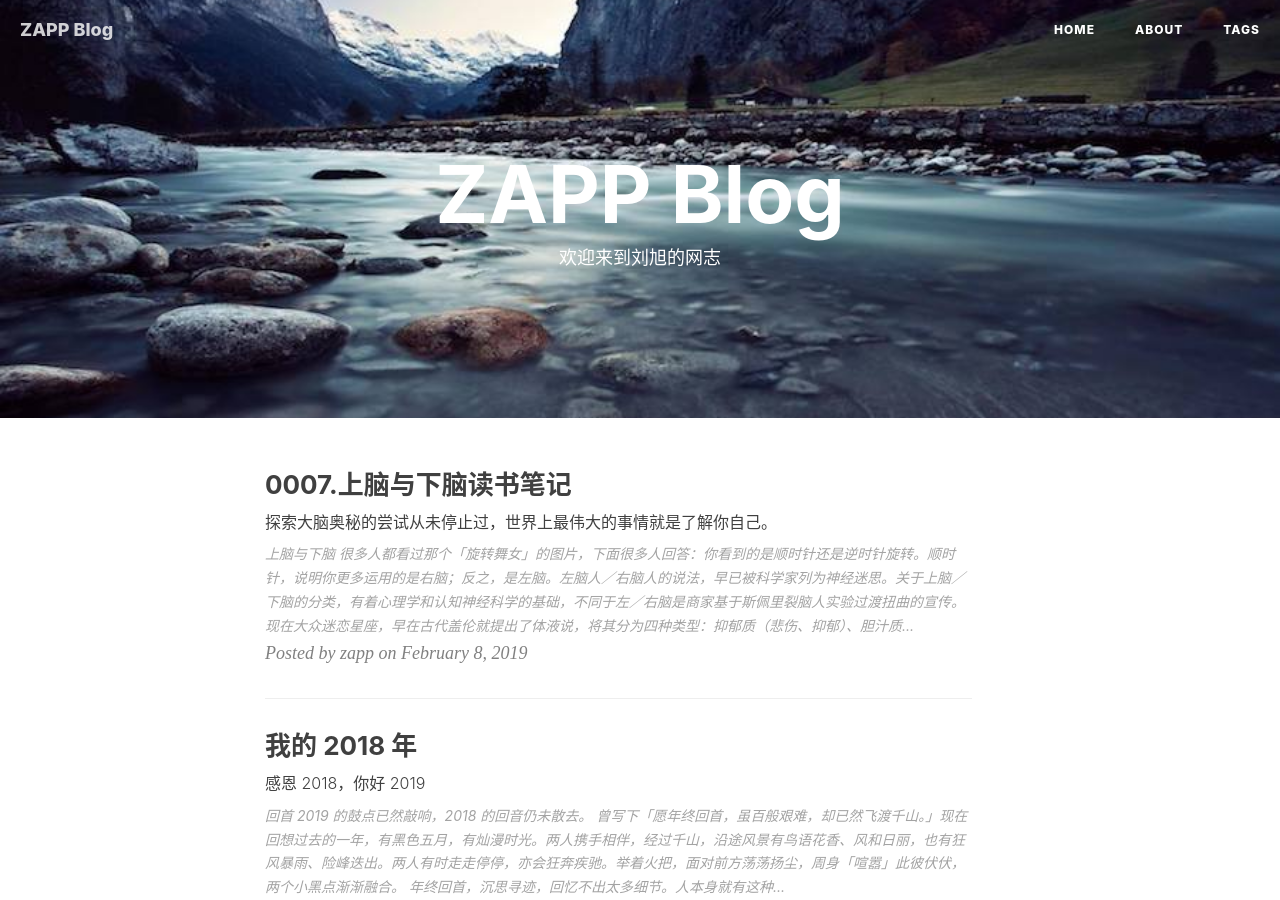
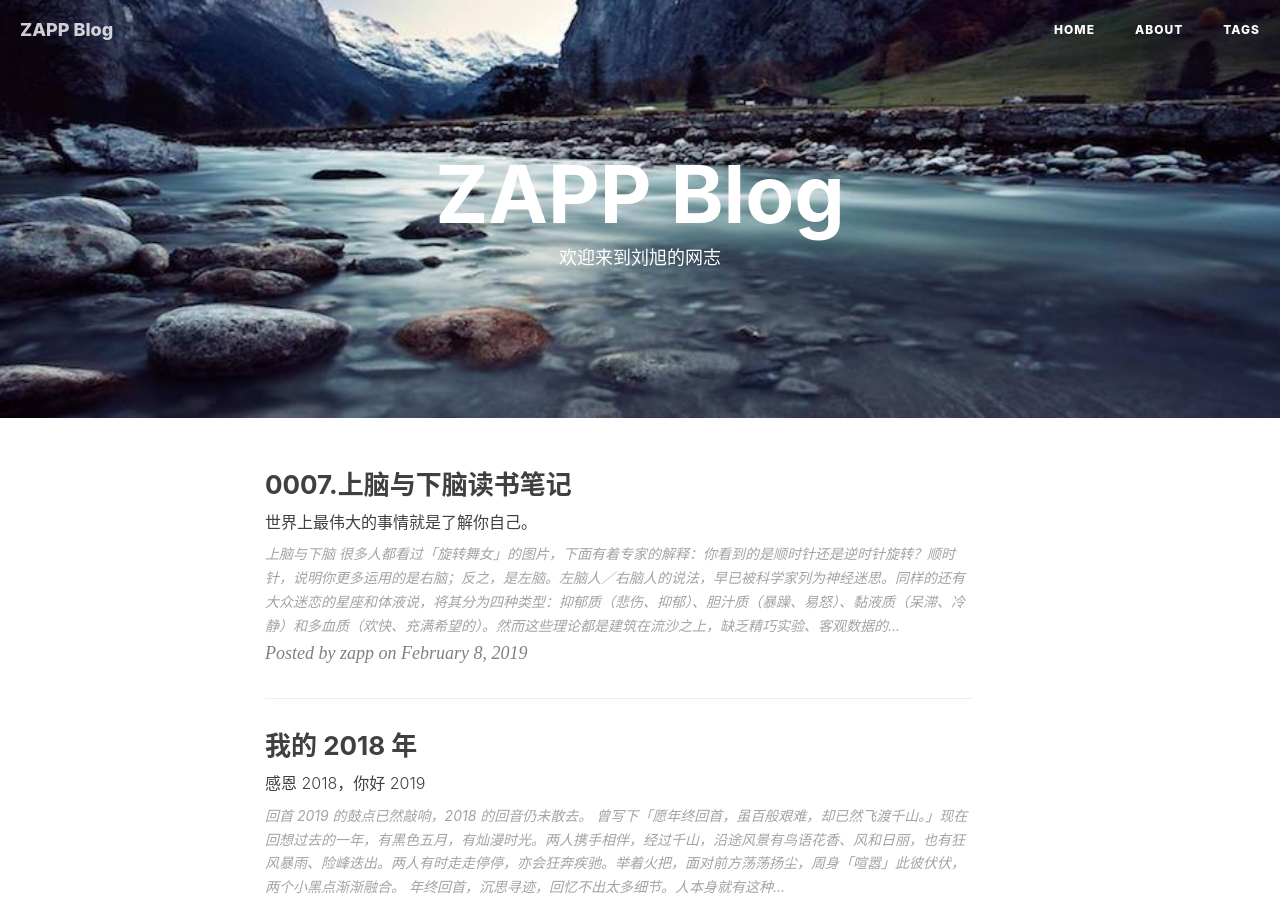
Before and after one commit to zapp926/blog, a Jekyll site: the page built from index.html, in a window 1280 px wide and 900 px high. Built offline with Jekyll 4.4.1, drawn with Linux system fonts in a browser that asks for light colours; nearby versions of some CDN libraries; the list of posts is cut into pages by our own code; comment, search, counter and statistics services are not loaded.

Commit message:
change blog

```diff
--- a/_posts/2019-02-08-Top Brain Bottom Brain.md
+++ b/_posts/2019-02-08-Top Brain Bottom Brain.md
@@ -1,7 +1,7 @@
 ---
 layout:     post
 title:      "0007.上脑与下脑读书笔记"
-subtitle:   "探索大脑奥秘的尝试从未停止过，世界上最伟大的事情就是了解你自己。"
+subtitle:   "世界上最伟大的事情就是了解你自己。"
 date:       2019-02-08
 author:     "zapp"
 header-img: "img/post-Top-Bottom-Brian.jpg"
@@ -12,11 +12,11 @@ tags:
 
 #### 上脑与下脑
 
-很多人都看过那个「旋转舞女」的图片，下面很多人回答：你看到的是顺时针还是逆时针旋转。顺时针，说明你更多运用的是右脑；反之，是左脑。左脑人／右脑人的说法，早已被科学家列为神经迷思。关于上脑／下脑的分类，有着心理学和认知神经科学的基础，不同于左／右脑是商家基于斯佩里裂脑人实验过渡扭曲的宣传。现在大众迷恋星座，早在古代盖伦就提出了体液说，将其分为四种类型：抑郁质（悲伤、抑郁）、胆汁质（暴躁、易怒）、黏液质（呆滞、冷静）和多血质（欢快、充满希望的）。然而这些理论都是建筑在流沙之上，缺乏精巧实验、客观数据的支撑。随着神经影像学的发展，研究者能清晰的看到大脑结构上的差异和动态的认知过程。这些观察到的结果对以往的理论进行自我纠正。科斯林从认知心理学的视角出发，进行了数十年严谨、可靠的实验，提出了一种新的观点：上脑与下脑的认知模式。
+很多人都看过「旋转舞女」的图片，下面有着专家的解释：你看到的是顺时针还是逆时针旋转？顺时针，说明你更多运用的是右脑；反之，是左脑。左脑人／右脑人的说法，早已被科学家列为神经迷思。同样的还有大众迷恋的星座和体液说，将其分为四种类型：抑郁质（悲伤、抑郁）、胆汁质（暴躁、易怒）、黏液质（呆滞、冷静）和多血质（欢快、充满希望的）。然而这些理论都是建筑在流沙之上，缺乏精巧实验、客观数据的支撑。关于上脑／下脑的分类，有着心理学和认知神经科学的基础，不同于左／右脑是商家基于斯佩里裂脑人实验过渡扭曲的宣传。随着神经影像学的发展，研究者能清晰的看到大脑动态的认知过程和结构上的差异。科斯林从认知心理学的视角出发，进行了数十年严谨、可靠的实验，提出了一种新的观点：上脑与下脑的认知模式。
 
 大脑外侧裂粗略的将大脑分为上脑和下脑两个部分，上脑包括大部分额叶和顶叶，下脑包括枕叶和颞叶。熟悉认知心理学和脑科学的同学都知道，我们大脑中有两条通路，一条「Where 通路」和一条「What 通路」，这两条通路对应基本的上脑和下脑的功能。下脑主要涉及处理来自感官的信息，利用它们的表征激活相关事件和客体的记忆，拟定和实施计划属于上脑的范畴。
 
-下面请大家先思考一个问题，在大学你们宿舍要搬家，你们有六个人，给你们分配六辆车，如何搬家才更有效率呢？我们来看看大脑是如何做的吧？第一位司机先把六个同学的桌椅板凳全拉走，第二辆车把六位同学的衣服被褥拉走，第三辆车把六位同学的洗漱用具拉走，等等。你或许会想，为什么不一个同学一辆车负责呢？因为大脑是有明确分工的，各司其职，又相互协作，运转高效。最后到了一个新的宿舍，又把每个同学的物品归还给本人。我们现在知道了大脑即有不同的分工，又相互协作，科斯林根据一个人依赖上脑与下脑系统的程度差异，分为四种不同的认知模式。
+下面请大家先思考一个问题，在大学你们宿舍要搬家，有六位同学，六辆车，如何搬家才更有效率呢？我们来看看大脑是如何做的吧？第一位司机先把六位同学的桌椅板凳全拉走，第二辆车把六位同学的衣服被褥拉走，第三辆车把洗漱用具拉走，等等。你或许会想，为什么不一个同学一辆车呢？因为大脑是有明确分工的，各司其职，又相互协作，运转高效。到新宿舍后，又把每位同学的物品归还给本人。我们现在知道了大脑即有不同的分工，又相互协作，科斯林根据一个人依赖上脑与下脑系统的程度差异，分为四种不同的认知模式。
 
 #### 四种认知模式
 
@@ -25,24 +25,23 @@ tags:
 
 * 行动者模式
 
-上脑和下脑系统都被运用的时候，就是行动者模式。这类人思考时，倾向于制订计划，并按这些计划行动。随时留意行动的后果，根据得到的反馈及时调整计划。这类人往往适合做领导者。
+上脑和下脑系统都被运用的时候，就是行动者模式。这类人思考时，倾向于制订计划，并按这些计划行动。随时留意行动的后果，根据得到的反馈及时调整计划。这类人往往适合做领导者。典型的人物如：莱特兄弟。
 
 * 感知者模式
 
-下脑系统高度运用，上脑系统没有高度运用时候，感知者模式就产生了。他们会将自己的经历放到情境之中，试图解读其中的含义。但他们不会充分利用上脑开展一个复杂又详细的计划。
+下脑系统高度运用，上脑系统没有高度运用时候，感知者模式就产生了。他们会将自己的经历放到情境之中，试图解读其中的含义。但他们不会充分利用上脑开展一个复杂又详细的计划。这类人适合做诗人、作家等，如：狄金森。
 
 * 刺激者模式
 
-上脑被充分运用，下脑没有高度运用的时候，主导模式就是刺激者模式。这种人会经常提出和执行各种计划，但不能始终如一地记录这些行动的后果，也不能灵活的调整安排。
+上脑被充分运用，下脑没有高度运用的时候，主导模式就是刺激者模式。这种人会经常提出和执行各种计划，但不能始终如一地记录这些行动的后果，也不能灵活的调整安排。如三国的猛张飞。
 
 * 适应者模式
 
-当上脑和下脑都没有被高度运用的时候，就是适应者模式了。他们既不擅长制定计划，也不能对他们的经历进行分类和解释。他们通常是行动派，擅长的是接受新思想，反应迅速。
+当上脑和下脑都没有被高度运用的时候，就是适应者模式了。他们既不擅长制定计划，也不能对他们的经历进行分类和解释。他们通常是行动派，擅长的是接受新思想，反应迅速。如伊丽莎白·泰勒。
 
-或许有人会纠结自己当前是哪种认知模式，想要成为另一种认知模式。认知模式没有好坏之分，我们也不会局限于某一种认知模式，这些都会根据情境发生变化。我们是会有一种主导的认知模式，不过就像喝饮料一样，偶尔也会尝尝其它口味的饮品。现在不是单兵作战的时代，熟悉自己的认知模式，找到自己最佳的合作伙伴，或是选到合适的伴侣，才是赢得生活的秘诀。
+或许有人会纠结自己当前是哪种认知模式，想要成为另一种认知模式。但没有一种模式总比另一种优越，也没有一种模式在所有情况下都是理想的，这些都会随着情境发生变化。上脑和下脑系统的相互作用，让我们产生一种主导的认知模式，不过就像喝饮料一样，偶尔也要尝尝其它口味的饮品。现在不是单兵作战的时代，熟悉自己的认知模式，找到自己最佳的合作伙伴，或是选到合适的伴侣，才是赢得生活的秘诀。生命的价值不在于时间的长短，而在于你如何利用它。
 
-> 探索大脑奥秘的尝试从未停止过，世界上最伟大的事情就是了解你自己。
-
+> 世界上最伟大的事情就是了解你自己。—米歇尔·德·蒙田
 
 #### ChangeLog
 * 190208 ZAPP 完成初稿，并发布
```
Also changed, not shown: img/post-Top-Bottom-Brian.jpg (deleted).
